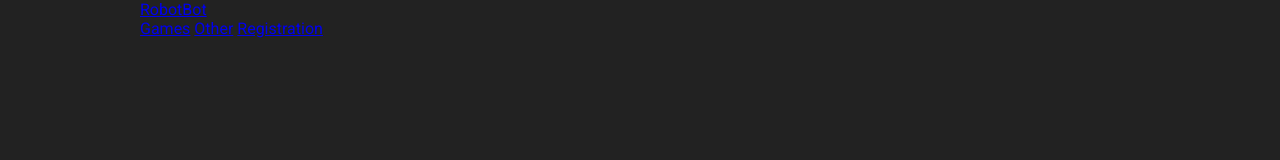
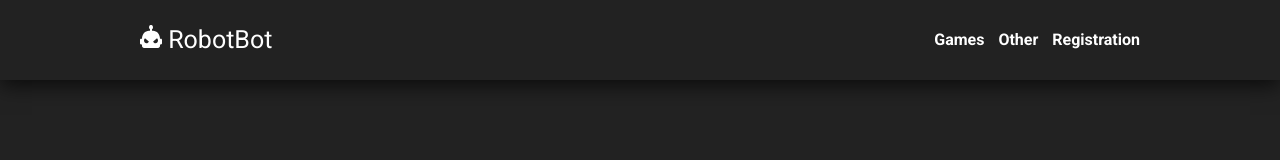
Before and after one commit to alexandre293/-quipe-d-e-sport, a plain HTML site: page landing.html in a window 1280 px wide. Drawn offline with Linux system fonts and the light colour scheme.

Commit message:
create menu

```diff
--- a/landing.css
+++ b/landing.css
@@ -28,3 +28,34 @@
 body {
     background-color: #222222;
 }
+
+.logo {
+    color: white;
+    text-decoration: none;
+    font-size: 25px;
+}
+
+.nav-menu {
+    background-color: #222222;
+    width: 100%;
+    height: 10vh;
+    box-shadow: 0 5px 20px rgba(0, 0, 0,0.7);
+    z-index: 100;
+    line-height: 80px;
+}
+
+.navigation {
+    float: right;
+}
+
+.nav-item {
+    font-size: 16px;
+    color: white;
+    text-decoration: none;
+    font-weight: 700;
+    margin-left: 10px;
+}
+
+.nav-item:hover {
+    color: #65daff;
+}
--- a/landing.html
+++ b/landing.html
@@ -9,7 +9,10 @@
 <body>
     <div class="nav-menu">
         <div class="container">
-            <a href="#" class="logo">RobotBot</a>
+            <a href="#" class="logo">
+                <img src="img/icons/site_logo.svg" alt="Logo">
+                <span>RobotBot</span>
+            </a>
             <div class="navigation">
                 <a href="#" class="nav-item">Games</a>
                 <a href="#" class="nav-item">Other</a>
```
